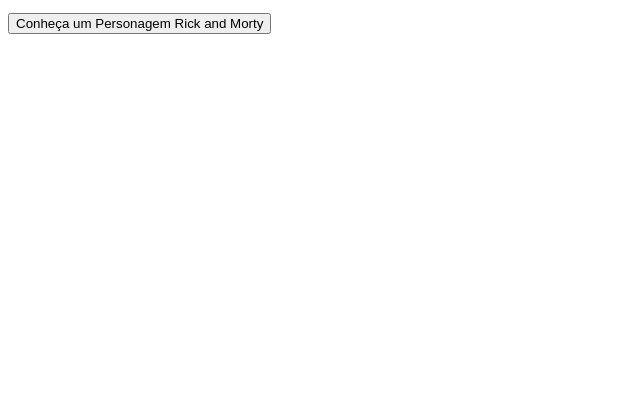
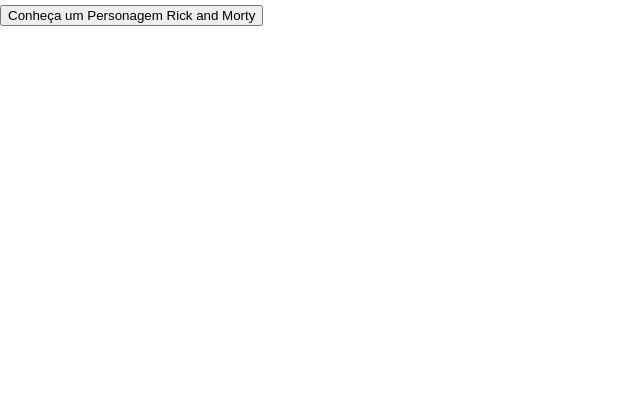
Before and after one commit to lprodrigues451/minicurso, a plain HTML site: page index.html in a window 1280 px wide. Shown: the part 385-800 px from the top of the page, without its empty margins (0-640 px from the left). Drawn offline with Linux system fonts and the light colour scheme.

Commit message:
implementar estilo

```diff
--- a/Style.css
+++ b/Style.css
@@ -0,0 +1,12 @@
+body {
+    background-image: linear-gradient(
+        180deg,
+        #6495ED 5%,
+        #00FFFF 20%,
+        #008B8B 60%,
+        #00CED1 95%,
+    );
+    margin: 0;
+    min-height: 100vh;
+    width: 100%;
+}
--- a/index.html
+++ b/index.html
@@ -6,7 +6,7 @@
         <meta http-equiv="X-UA-Compatible" content="IE=edge">
         <meta name="viewport" content="width=device-width, initial-scale=1.0">
         <title>Conheça Rick and Morty</title>
-
+        <link rel="stylesheet" href="Style.css">
     </head>
     <body>
         <main>
@@ -19,6 +19,7 @@
                 </ul>
 
                 <button>Conheça um Personagem Rick and Morty</button>
+
             </section>
         </main>
     </body>
```
